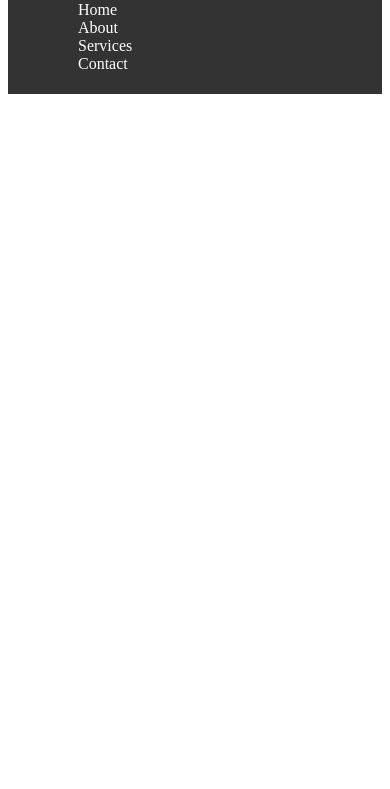
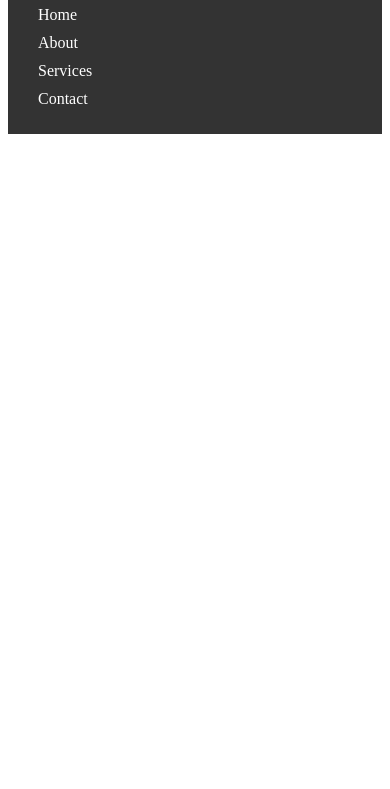
Before and after one commit to NGreski/NGreski.github.io, a plain HTML site: page index.html in a window 390 px wide. Shown: the part 55-844 px from the top of the page. Drawn offline with Linux system fonts and the light colour scheme.

Commit message:
finished lab4 requirements

```diff
--- a/styles.css
+++ b/styles.css
@@ -17,6 +17,8 @@ li a{
 ul{
     display: flex;
     list-style: none;
+    padding: 0;
+
 }
 
 .logo{
@@ -28,18 +30,11 @@ ul{
         align-items: flex-start;
         }
 
-    nav.logo{
-
+    ul{
+        flex-direction: column;
     }
 
-
-    nav ul{flex-direction: column;
-
+    li{
+        margin: 5px 0;
     }
-
-    a{
-
-    }
-
-
 }
```
